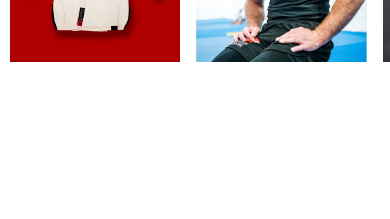
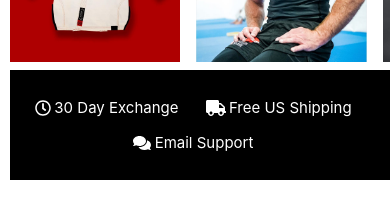
Before and after one commit to Gabe0214/MMA-Frontend, a React (Create React App) app: page / in a window 390 px wide. Shown: the part 637-856 px from the top of the page. Built offline with nearby package versions, Linux system fonts and the light colour scheme.

Commit message:
delivery section mobile done. CS finished so I can now focus on this project

```diff
--- /dev/null
+++ b/src/components/Home/DeliverySection/DeliverySection.js
@@ -0,0 +1,29 @@
+import React from 'react'
+import { faClock } from '@fortawesome/free-regular-svg-icons'
+import { faTruck} from '@fortawesome/free-solid-svg-icons'
+import { FontAwesomeIcon } from '@fortawesome/react-fontawesome'
+import { faComments } from '@fortawesome/free-solid-svg-icons'
+import './DeliverySection.scss'
+export const DeliverySection = () => {
+
+    const deliverySectionIcons = [
+        {icon: faClock, text: '30 Day Exchange', class: 'icon'},
+        {icon: faTruck, text: 'Free US Shipping', class: 'icon'},
+        {icon :faComments, text: 'Email Support', class: 'icon'}
+
+        ]
+
+
+    return(
+        <div className="delivery-section">
+           {deliverySectionIcons.map((item) => (
+               <div className='delivery-sub-item'>
+                   <FontAwesomeIcon icon ={item.icon} className={item.class}/>
+                    <p className='section-text'>{item.text}</p>
+
+               </div>
+            ))
+           }
+        </div>
+    )
+}
--- /dev/null
+++ b/src/components/Home/DeliverySection/DeliverySection.scss
@@ -0,0 +1,22 @@
+.delivery-section {
+    display: flex;
+    flex-wrap: wrap;
+    justify-content: center;
+    background: black;
+    padding: 20px;
+    .delivery-sub-item{
+        align-items: center;
+        display: flex;
+        flex-direction: row;
+        padding: 0.5rem 0.75rem;
+
+        .icon {
+            color: #fff
+        }
+        .section-text{
+            padding: 0 0.2rem;
+            font-size: 15px;
+            color: #fff
+        }
+    }
+}
--- a/src/components/Home/Home.js
+++ b/src/components/Home/Home.js
@@ -6,6 +6,7 @@ import "slick-carousel/slick/slick.css";
 import "slick-carousel/slick/slick-theme.css";
 import NewArrivals from './NewArrivals/NewArrivals'
 import { GallerySection } from './GallerySection/Gallery'
+import { DeliverySection } from './DeliverySection/DeliverySection';
 const HomePage = ({cart, setCart}) => {
 
     const settings = {
@@ -49,6 +50,7 @@ const addItem = (e) => {
         </Slider>
         <NewArrivals/>
         <GallerySection/>
+        <DeliverySection/>
         </div>
 
       </>
```
